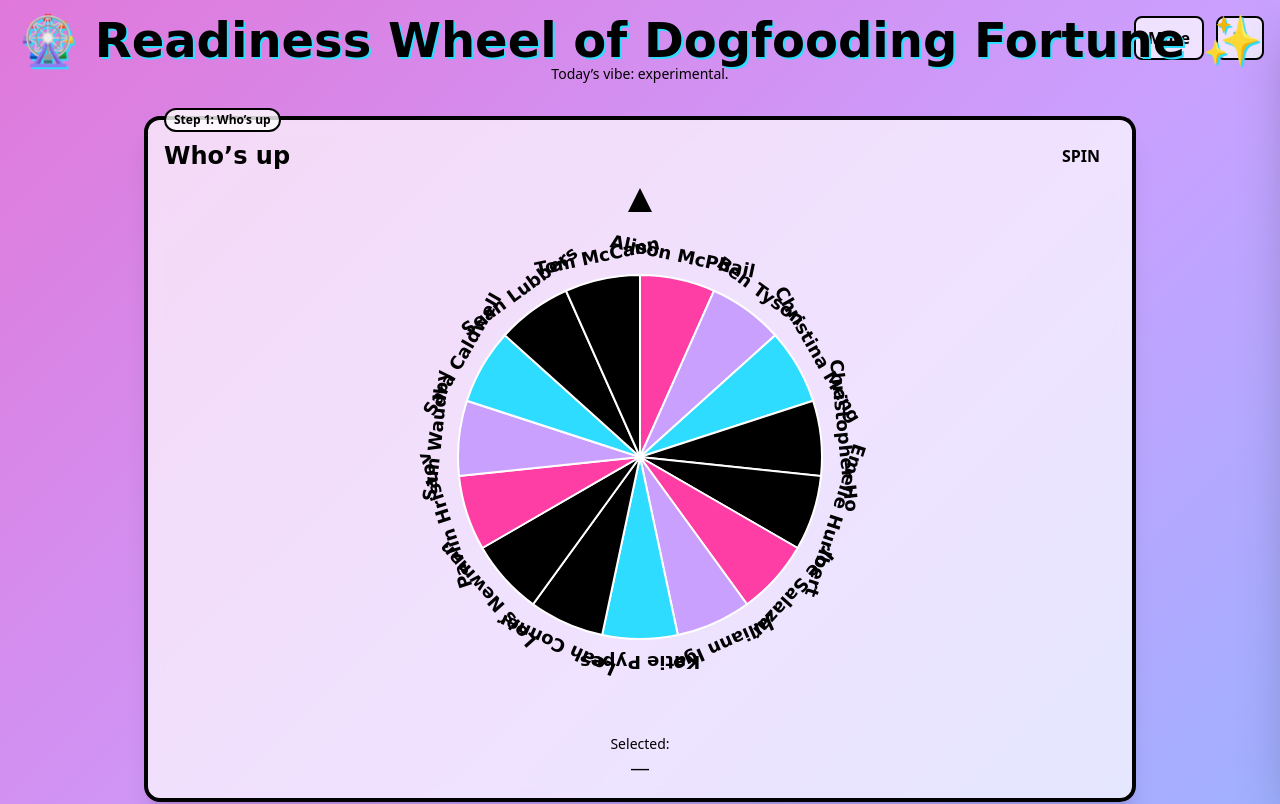
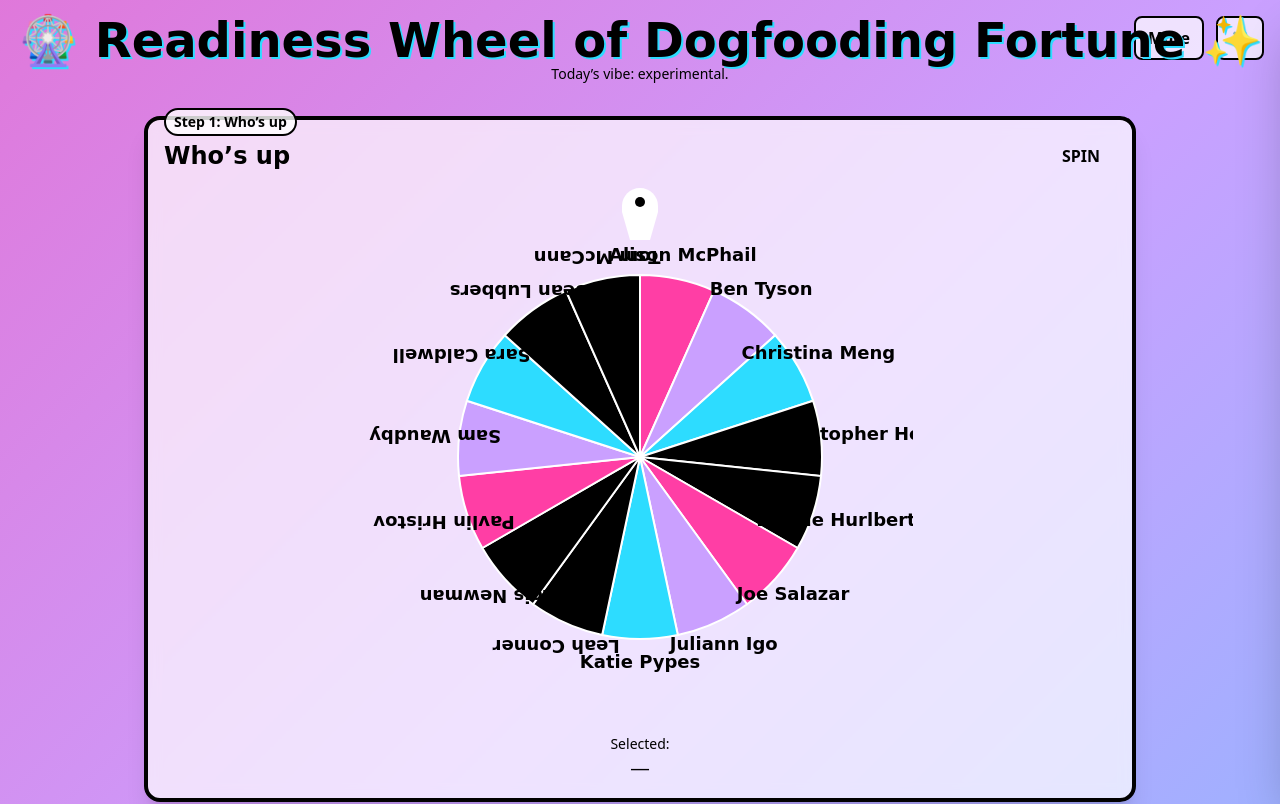
Before and after one commit to samwaudby/readiness-spinner, a React (Vite) app: page / in a window 1280 px wide. Shown: the top 804 px of the page. Built offline with nearby package versions, Linux system fonts and the light colour scheme.

Commit message:
Pointer: fixed top-center SVG tab pointing down; Labels: screen-fixed, hug circle, large, bottom-flip; step label style unified

```diff
--- a/src/components/Wheel.tsx
+++ b/src/components/Wheel.tsx
@@ -94,41 +94,48 @@ export const Wheel = forwardRef<WheelHandle, WheelProps>(function Wheel({ title,
     const y1 = center + radius * Math.sin(a1);
     const largeArc = 0;
     const d = `M ${center} ${center} L ${x0} ${y0} A ${radius} ${radius} 0 ${largeArc} 1 ${x1} ${y1} Z`;
-    return { d, label, i, a0, a1 };
+    return { d, label, i };
   });
 
   return (
     <div className={clsx('relative rounded-2xl p-4 shadow-xl border-4', colorClass, 'bg-white/70 backdrop-blur')}>
       {stepLabel && (
-        <div className="absolute -top-3 left-4 text-xs font-bold bg-white/80 px-2 py-0.5 rounded-full border-2 border-[--color-deep-navy]">{stepLabel}</div>
+        <div className="absolute -top-3 left-4 text-sm font-bold bg-white/80 px-2 py-0.5 rounded-full border-2 border-[--color-deep-navy]">{stepLabel}</div>
       )}
       <div className="flex items-center justify-between">
         <h3 className="font-comic text-2xl text-[--color-hot-pink] font-bold">{title}</h3>
         <button className="px-4 py-2 rounded-xl bg-[--color-electric-blue] text-[--color-deep-navy] font-bold" onClick={spin} disabled={spinning}>SPIN</button>
       </div>
       <div className="relative mx-auto mt-2" style={{ width: radius*2 + margin*2, height: radius*2 + margin*2 }}>
-        <div className="absolute top-1 left-1/2 -translate-x-1/2 w-0 h-0 border-l-[12px] border-l-transparent border-r-[12px] border-r-transparent border-b-[24px] border-b-[--color-deep-navy]"></div>
+        {/* fixed pointer styled like a tab, pointing down */}
+        <svg className="absolute left-1/2 -translate-x-1/2" width={48} height={64} viewBox="0 0 48 64" style={{ top: 2 }}>
+          <g>
+            <path d="M24 2c10 0 18 8 18 18v6l-8 28H14L6 26v-6C6 10 14 2 24 2Z" fill="#fff" stroke="var(--color-deep-navy)" strokeWidth={4} />
+            <circle cx="24" cy="16" r="5" fill="var(--color-sunshine-yellow)" stroke="var(--color-deep-navy)" strokeWidth={3} />
+          </g>
+        </svg>
         <svg width={radius*2 + margin*2} height={radius*2 + margin*2} viewBox={`0 0 ${radius*2 + margin*2} ${radius*2 + margin*2}`}>
           <g transform={`rotate(${angle} ${center} ${center})`}>
             {wedges.map(({ d, i }) => (
               <path key={i} d={d} stroke="white" strokeWidth={2} fill={wedgeVars[i % wedgeVars.length]} />
             ))}
-            {wedges.map(({ label, i }) => {
-              const a = ((i + 0.5) / filtered.length) * 2 * Math.PI - Math.PI / 2;
-              const labelOffset = 22;
-              const rx = center + (radius + labelOffset) * Math.cos(a);
-              const ry = center + (radius + labelOffset) * Math.sin(a);
-              const aDeg = (a * 180) / Math.PI;
-              const tangentDeg = aDeg + 90; // horizontal at top, 180° at bottom
-              return (
-                <g key={i} transform={`rotate(${tangentDeg - angle} ${rx} ${ry})`}>
-                  <text x={rx} y={ry} textAnchor="middle" dominantBaseline="middle" className="font-comic fill-[--color-deep-navy] text-[18px] font-bold">
-                    {label}
-                  </text>
-                </g>
-              );
-            })}
           </g>
+          {/* labels overlay: fixed, track wedge angle */}
+          {filtered.map((label, i) => {
+            const base = ((i + 0.5) / filtered.length) * 2 * Math.PI - Math.PI / 2;
+            const world = base + (angle * Math.PI / 180);
+            const labelOffset = 24;
+            const rx = center + (radius + labelOffset) * Math.cos(world);
+            const ry = center + (radius + labelOffset) * Math.sin(world);
+            const flip = (world > Math.PI/2 && world < (3*Math.PI)/2) ? 180 : 0;
+            return (
+              <g key={i}>
+                <text x={rx} y={ry} transform={`rotate(${flip} ${rx} ${ry})`} textAnchor="middle" dominantBaseline="middle" className="font-comic fill-[--color-deep-navy] text-[18px] font-bold">
+                  {label}
+                </text>
+              </g>
+            );
+          })}
         </svg>
       </div>
       <div className="mt-1 text-center">
```
